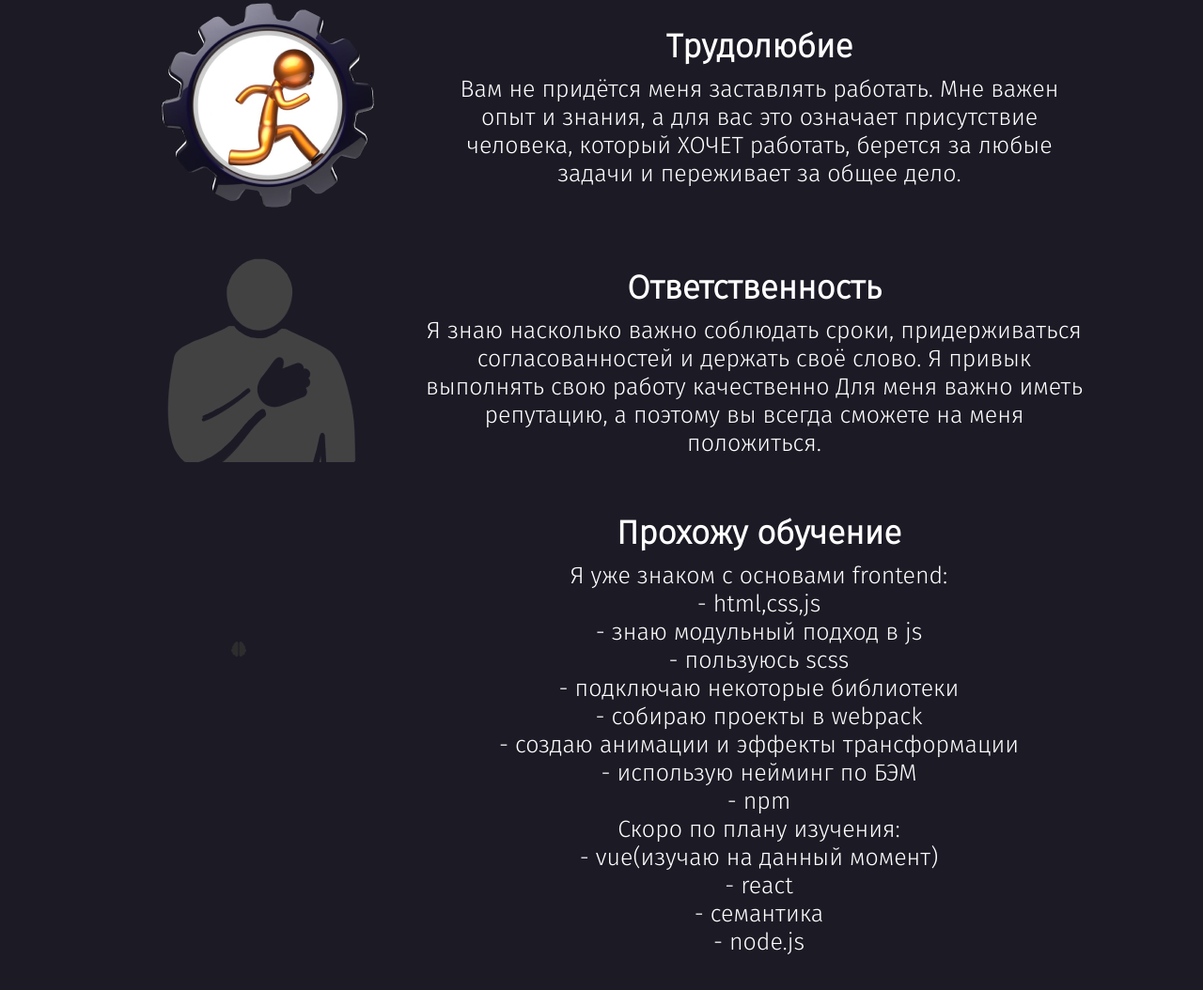
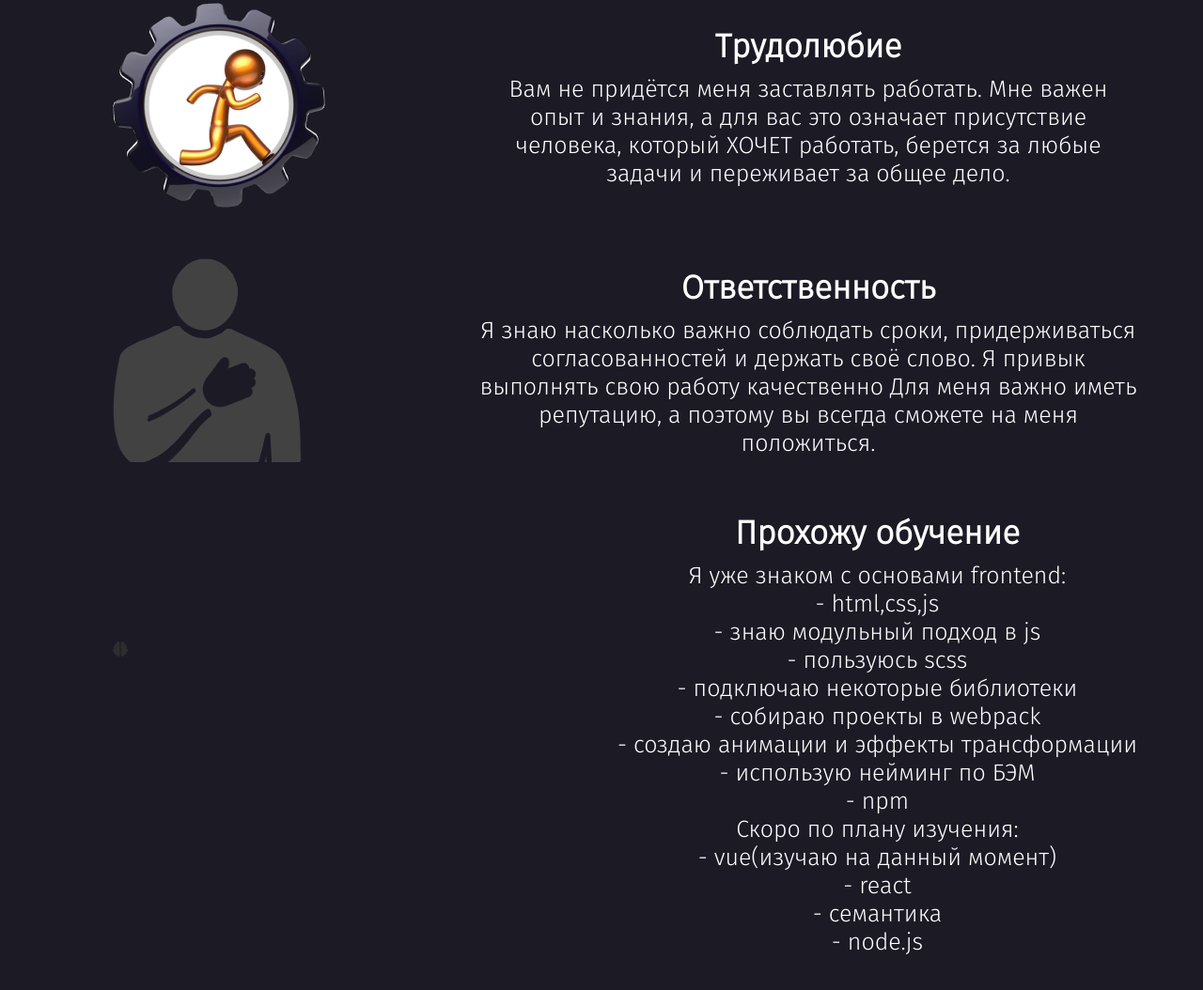
Before and after one commit to 1Dmitriy10/portfolio, a plain HTML site: page index.html in a window 1280 px wide. Shown: the part 1159-2213 px from the top of the page at 94% size. Drawn offline with nearby package versions, Linux system fonts and the light colour scheme.

Commit message:
fixed section plus

```diff
--- a/css/blocks/_plus.scss
+++ b/css/blocks/_plus.scss
@@ -37,7 +37,7 @@
     display: flex;
     gap: 60px;
     align-items: center;
-    justify-content: center;
+    justify-content: space-between;
     @media (max-width: 1000px) {
         flex-direction: column;
     }
--- a/index.html
+++ b/index.html
@@ -118,7 +118,7 @@
 
                 </li>
                 <li class="plus-box__items">
-                    <div>
+                    <div class="plus-box__img">
                         <i class="fas fa-solid fa-brain"></i>
                     </div>
                     <div class="plus-box-text">
```
Also changed, not shown: css/style.css, 1 other file.
